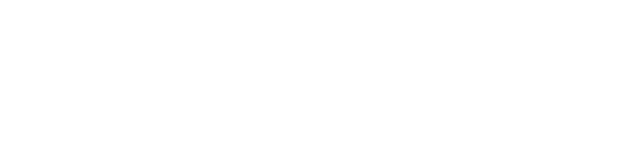
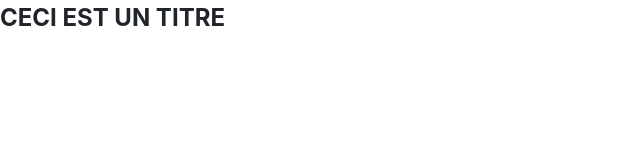
Before and after one commit to Nagisacoco/Portfolio, a plain HTML site: page index.html in a window 1280 px wide. Shown: the whole page, without its empty margins (0-640 px from the left). Drawn offline with nearby package versions, Linux system fonts and the light colour scheme; files that its build step writes are made by us from their sources.

Commit message:
ajout des fichiers

```diff
--- a/index.html
+++ b/index.html
@@ -3,9 +3,10 @@
 <head>
     <meta charset="UTF-8">
     <meta name="viewport" content="width=device-width, initial-scale=1.0">
+    <link rel="stylesheet" href="css/style.css">
     <title>Portfolio Coralie</title>
 </head>
 <body>
-
+    <h2>CECI EST UN TITRE</h2>
 </body>
 </html>
--- /dev/null
+++ b/scss/main.scss
@@ -0,0 +1,6 @@
+@import "node_modules/bootstrap/scss/bootstrap-reboot";
+@import "node_modules/bootstrap/scss/grid";
+@import "node_modules/bootstrap/scss/utilities/display";
+@import "node_modules/bootstrap/scss/utilities/flex";
+@import "node_modules/bootstrap/scss/utilities/spacing";
+@import "node_modules/bootstrap/scss/nav";
```
